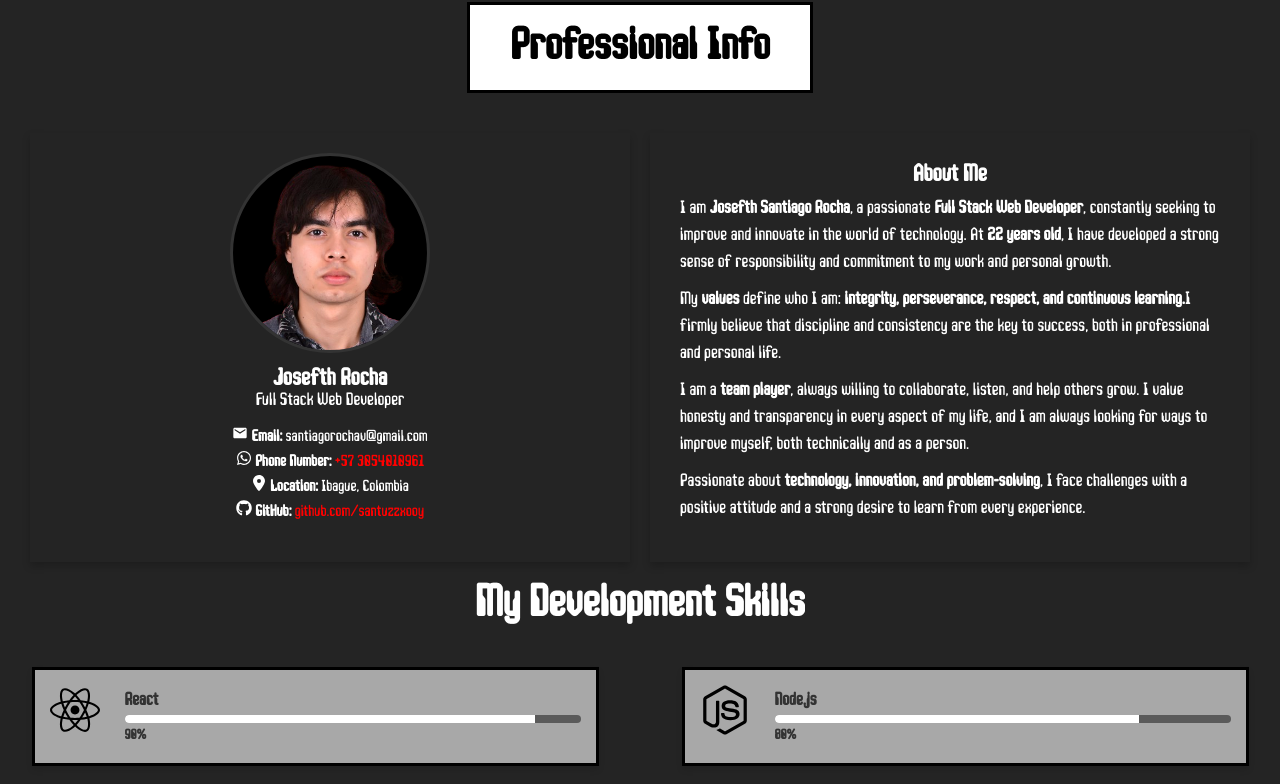
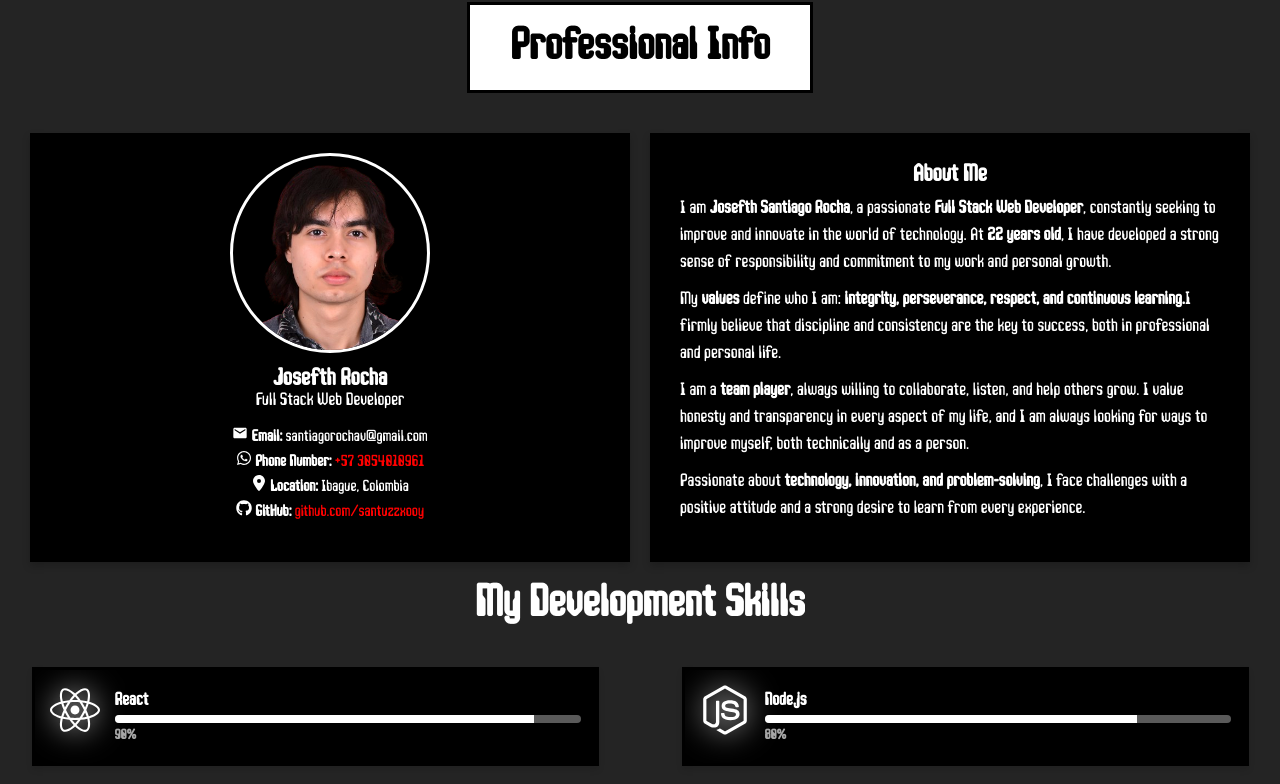
Before and after one commit to santuzzxooy/Portfolio_Web, a React (Vite) app: page / in a window 1280 px wide. Shown: the part 828-1612 px from the top of the page. Built offline with nearby package versions, Linux system fonts and the light colour scheme.

Commit message:
subir
faltan los proyectos

```diff
--- a/src/Components/Banner.jsx
+++ b/src/Components/Banner.jsx
@@ -26,7 +26,7 @@ const Banner = () => {
             <canvas ref={canvasRef} className="lightningCanvas"></canvas>
             <ul>
                 <li><span id="banner_text" className="banner_text"></span></li>
-                <li><a href="#" className="banner_button">Contact me</a></li>
+                <li><a href="mailto:santiagorochav@gmail.com?subject=We%20want%20you%20on%20our%20team!&body=Santiago:%20Thanks%20for%20the%20opportunity.%20Let's%20stay%20in%20touch." className="banner_button">Contact me</a></li>
             </ul>
         </div>
     );
--- a/src/Components/CareerCard.jsx
+++ b/src/Components/CareerCard.jsx
@@ -2,6 +2,8 @@ import React from "react";
 import { useContext } from "react";
 import { RefsContext } from "../utils/RefsContext";
 import "./Styles.css";
+import Proximate from "../assets/Proximate.jpg";
+import Yogurdefresa from "../assets/Yogurdefresa.png";
 import { FaBriefcase, FaGraduationCap, FaLaptopCode } from "react-icons/fa";
 
 const CareerCard = () => {
@@ -65,10 +67,10 @@ const CareerCard = () => {
             <div className="right-boxes">
                 <div className="highlight-box">+6 YEARS OF EXPERIENCE</div>
                 <a href="https://yogurdefresa.es/" target="_blank" rel="noopener noreferrer">
-                    <img className="right-box-image" src="https://scontent.fibe2-1.fna.fbcdn.net/v/t39.30808-6/305610913_757349052329638_3774503368424204894_n.png?_nc_cat=107&ccb=1-7&_nc_sid=6ee11a&_nc_ohc=6pRfX7h1moAQ7kNvgEMv5Tn&_nc_oc=AdkuWiAJZu7goLM-_8ASS1yyj6KIiEYWc9VJ5yzNqgbjA1nPz4EXE47sJZKhOfFfvEx3DwE2GcnVDRvPyKQy5QKW&_nc_zt=23&_nc_ht=scontent.fibe2-1.fna&_nc_gid=-KQlRW00EgJ_QDyL0eHYAw&oh=00_AYHcJwQISOXu9Yk7ZPDRxZdVGtus2rHqgInLg5Hz9oddww&oe=67E1A168" alt="Yogurdefresa" />
+                    <img className="right-box-image" src={Yogurdefresa} alt="Yogurdefresa" />
                 </a>
                 <a href="https://www.proximateapps.com" target="_blank" rel="noopener noreferrer">
-                    <img className="right-box-image" src="https://play-lh.googleusercontent.com/abjJ7HprbRVlcl9B4cBm_CbYDkKtTaXhjDL0Syvj0WXcWuCPyhIHTRPeZ3zmlUZz0m7b" alt="Proximate" />
+                    <img className="right-box-image" src={Proximate} alt="Proximate" />
                 </a>
             </div>
 
--- a/src/Components/Styles.css
+++ b/src/Components/Styles.css
@@ -244,6 +244,7 @@
   box-shadow: 0 4px 8px rgba(0, 0, 0, 0.2);
   text-align: center;
   width: 100%;
+  background-color: #000;
   max-width: 600px;
   min-width: 300px;
 }
@@ -253,7 +254,7 @@
   width: 200px;
   height: 200px;
   border-radius: 50%;
-  border: 3px solid #333;
+  border: 3px solid #ffffff;
   background-color: #000000;
   object-fit: cover;
 }
@@ -399,7 +400,7 @@
 .description_card {
   display: flex;
   align-items: center;
-  background: #a8a8a8;
+  background: #000000;
   padding: 15px;
   border: 3px solid #000000;
   box-shadow: 0 4px 6px rgba(0, 0, 0, 0.1);
@@ -408,11 +409,27 @@
   gap: 15px;
 }
 
-/* 🔷 Icono alineado a la izquierda */
+/* 🔥 Efecto Glow Mejorado para los iconos */
 .tech_icon {
   font-size: 50px;
-  color: #000000;
-  min-width: 60px; /* Evita que se encoja */
+  color: #ffffff;
+  filter: drop-shadow(0 0 10px rgba(255, 255, 255, 0.8));
+  animation: glowEffect 1.5s infinite alternate;
+}
+
+/* ✨ Glow Más Fuerte al Pasar el Mouse */
+.tech_icon:hover {
+  filter: drop-shadow(0 0 20px rgba(255, 255, 255, 1));
+}
+
+/* 💡 Animación de Resplandor */
+@keyframes glowEffect {
+  0% {
+    filter: drop-shadow(0 0 5px rgba(255, 255, 255, 0.5));
+  }
+  100% {
+    filter: drop-shadow(0 0 15px rgba(255, 255, 255, 1));
+  }
 }
 
 /* 🔷 Contenedor de texto y barra */
@@ -423,7 +440,7 @@
 /* 🔷 Títulos de las tecnologías */
 .description_card h3 {
   font-size: 18px;
-  color: #333;
+  color: #ffffff;
   margin-bottom: 5px;
 }
 
@@ -445,7 +462,7 @@
 /* 🔷 Número del porcentaje */
 .progress_percentage {
   font-size: 14px;
-  color: #333;
+  color: #a7a7a7;
   font-weight: bold;
   margin-top: 5px;
 }
@@ -695,7 +712,7 @@
 /* Título del estudio */
 .study_item h3 {
   font-size: 24px;
-  color: #333;
+  color: #000000;
   margin: 10px 0;
 }
 
@@ -759,7 +776,7 @@
 
 /* Title */
 .career-title {
-  font-size: 28px;
+  font-size: 45px;
   font-weight: bold;
   color: #000;
   background-color: #fff;
@@ -767,6 +784,7 @@
   padding: 15px 30px;
   display: inline-block;
   margin-bottom: 20px;
+  user-select: none;
 }
 
 /* Each section */
@@ -800,8 +818,8 @@
   align-items: center;
 }
 
-/* Highlighted Experience Box */
 .highlight-box {
+  position: relative;
   background: #ffcc00;
   color: #000;
   font-size: 30px;
@@ -809,12 +827,38 @@
   padding: 15px;
   border-radius: 8px;
   text-align: center;
-  width: 200px;  /* Tamaño en pantallas grandes */
-  height: 200px; /* Cuadrado perfecto */
+  width: 200px;
+  height: 200px;
   display: flex;
   align-items: center;
   justify-content: center;
   box-shadow: 0 4px 8px rgba(0, 0, 0, 0.2);
+  overflow: hidden;
+  user-select: none;
+}
+
+/* Línea brillante cruzando la caja */
+.highlight-box::before {
+  content: "";
+  position: absolute;
+  top: -100%;
+  left: -100%;
+  width: 250%;
+  height: 250%;
+  background: linear-gradient(
+    120deg,
+    rgba(255, 255, 255, 0) 40%,
+    rgba(255, 255, 255, 0.8) 50%,
+    rgba(255, 255, 255, 0) 60%
+  );
+  transform: rotate(25deg);
+  animation: shine 3s infinite linear;
+}
+
+/* Animación de brillo cruzado */
+@keyframes shine {
+  0% { top: -100%; left: -100%; }
+  100% { top: 100%; left: 100%; }
 }
 
 /* Placeholder Images */
```
Also changed, not shown: src/assets/Proximate.jpg (added), src/assets/Yogurdefresa.png (added).
